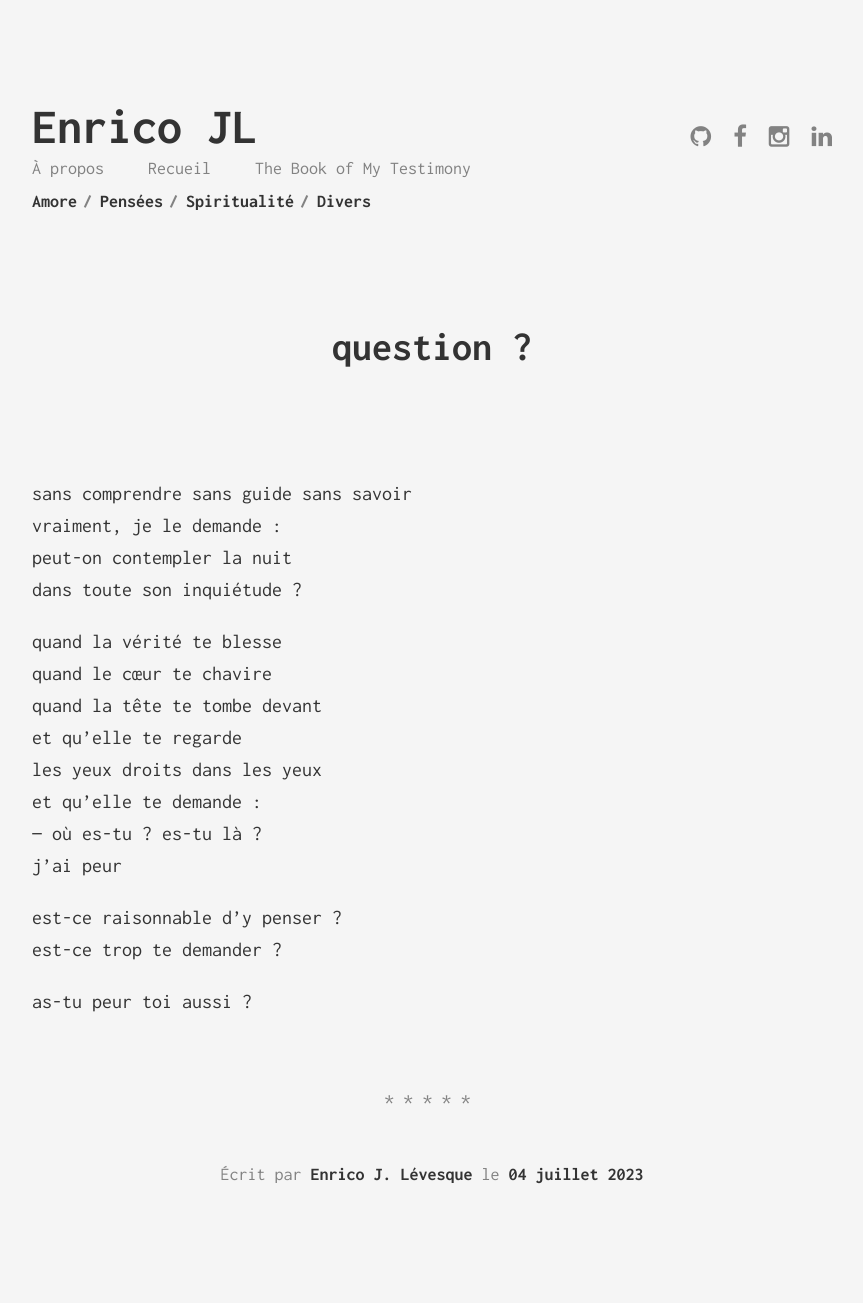
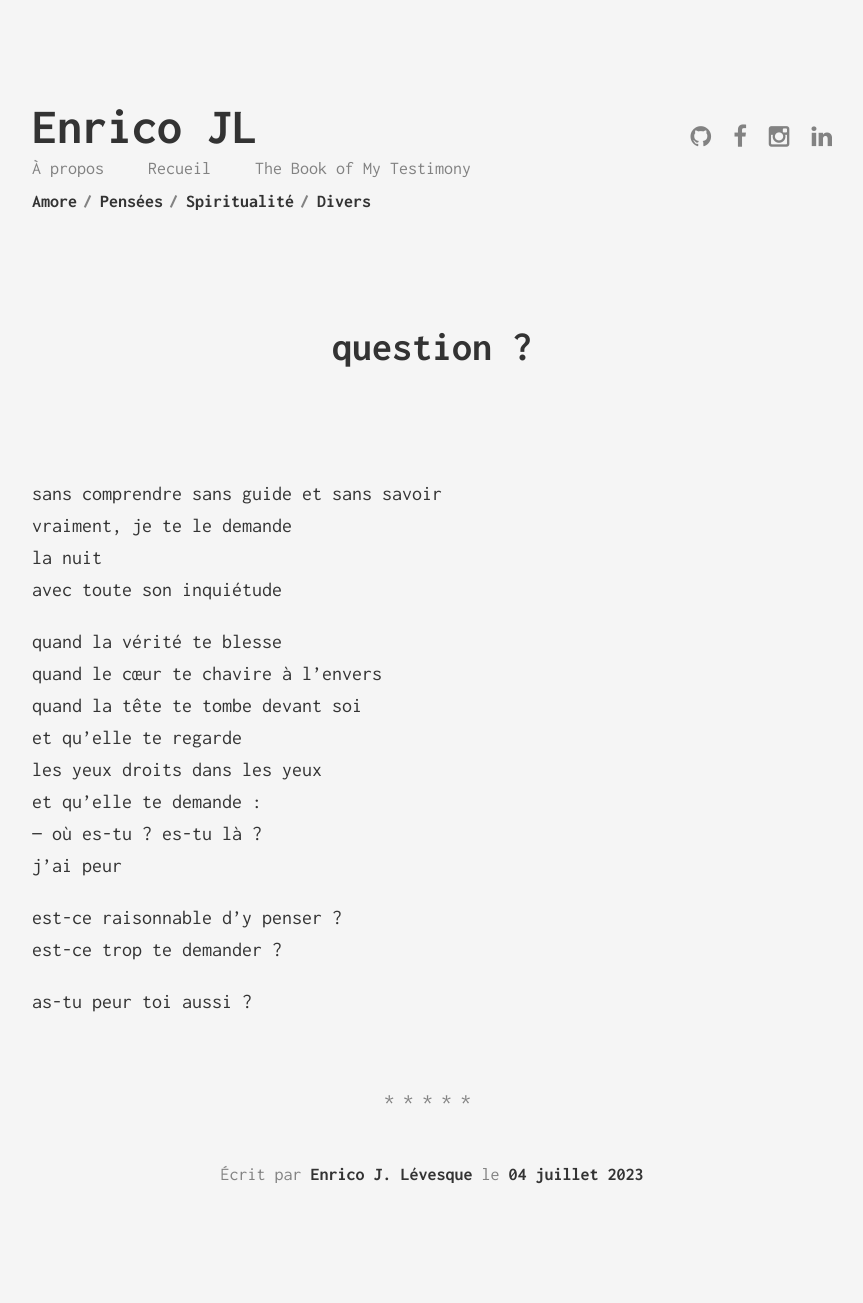
Before and after one commit to enricoJL/enricojl.github.io, a Jekyll site: the page built from _posts/2023-07-04-question.md, in a window 1280 px wide. Shown: the whole page, without its empty margins (208-1071 px from the left). Built offline with Jekyll 4.4.1, drawn with Linux system fonts in a browser that asks for light colours.

Commit message:
ajustement

```diff
--- a/_posts/2023-07-04-question.md
+++ b/_posts/2023-07-04-question.md
@@ -6,14 +6,14 @@ categories: "divers"
 published: true
 ---
 
-sans comprendre sans guide sans savoir
-vraiment, je le demande :
-peut-on contempler la nuit
-dans toute son inquiétude ?
+sans comprendre sans guide et sans savoir
+vraiment, je te le demande
+la nuit
+avec toute son inquiétude
 
 quand la vérité te blesse
-quand le cœur te chavire
-quand la tête te tombe devant
+quand le cœur te chavire à l'envers
+quand la tête te tombe devant soi
 et qu'elle te regarde
 les yeux droits dans les yeux
 et qu'elle te demande :
```
